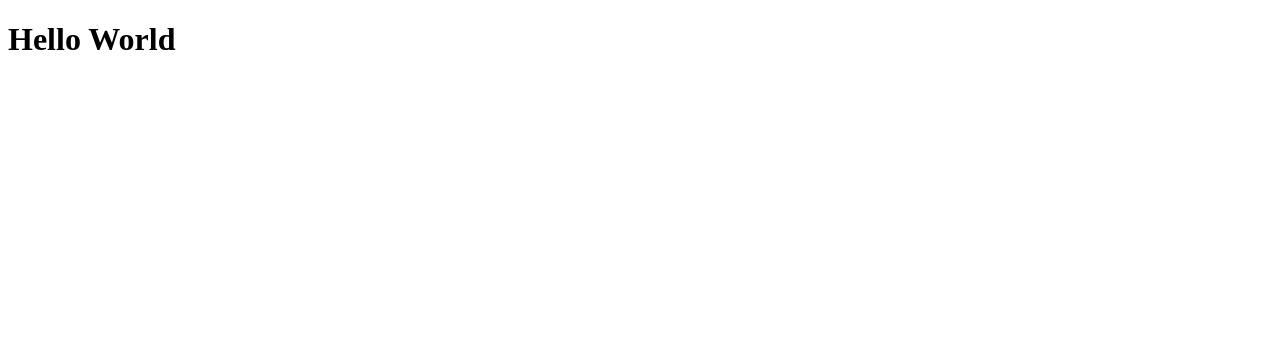
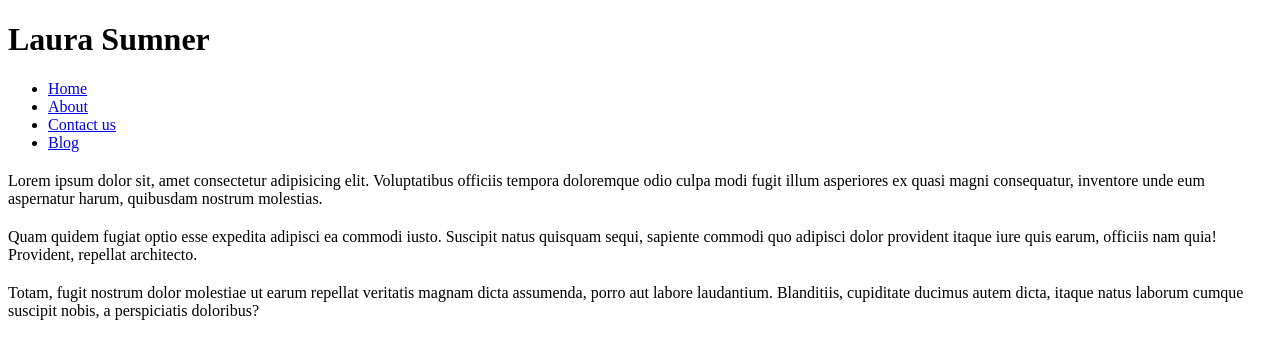
Before and after one commit to lsumner/l-sumner, a website: page index.html in a window 1280 px wide. Drawn offline with Linux system fonts and the light colour scheme.

Commit message:
add starter structure

```diff
--- a/index.html
+++ b/index.html
@@ -1,14 +1,53 @@
 <!DOCTYPE html>
 <html lang="en">
+
 <head>
     <meta charset="UTF-8">
     <meta name="viewport" content="width=device-width, initial-scale=1.0">
     <meta http-equiv="X-UA-Compatible" content="ie=edge">
-    <title>DLaura Sumner</title>
+    <title>Laura Sumner</title>
 </head>
+
 <body>
-<header>
-    <h1>Hello World</h1>
+    <h1>Laura Sumner</h1>
+    <header>
+        <figure></figure>
+    </header>
+    <nav>
+        <ul>
+            <li><a href="Home">Home</a></li>
+            <li><a href="About H~D">About</a></li>
+            <li><a href="Contact Us">Contact us</a></li>
+            <li><a href="Blog">Blog</a></li>
+        </ul>
+    </nav>
+    <main>
+        <section>
+            <h2></h2>
+            <p>Lorem ipsum dolor sit, amet consectetur adipisicing elit. Voluptatibus officiis tempora doloremque odio
+                culpa modi fugit illum asperiores ex quasi magni consequatur, inventore unde eum aspernatur harum,
+                quibusdam nostrum molestias.</p>
+            <a href=""></a>
+        </section>
+        <section>
+            <h2></h2>
+            <p>Quam quidem fugiat optio esse expedita adipisci ea commodi iusto. Suscipit natus quisquam sequi, sapiente
+                commodi quo adipisci dolor provident itaque iure quis earum, officiis nam quia! Provident, repellat
+                architecto.</p>
+            <a href=""></a>
+        </section>
+        <section>
+            <h2></h2>
+            <p>Totam, fugit nostrum dolor molestiae ut earum repellat veritatis magnam dicta assumenda, porro aut labore
+                laudantium. Blanditiis, cupiditate ducimus autem dicta, itaque natus laborum cumque suscipit nobis, a
+                perspiciatis doloribus?</p>
+            <a href=""></a>
+        </section>
+        <footer></footer>
+    </main>
+    <nav></nav>
+    <main></main>
+    <footer></footer>
+</body>
 
-</body>
 </html>
--- a/package.json
+++ b/package.json
@@ -21,5 +21,8 @@
   "homepage": "https://github.com/lsumner/l-sumner#readme",
   "devDependencies": {
     "stylelint": "^10.1.0"
+  },
+  "dependencies": {
+    "http-server": "^0.11.1"
   }
 }
```
Also changed, not shown: 1 other file.
